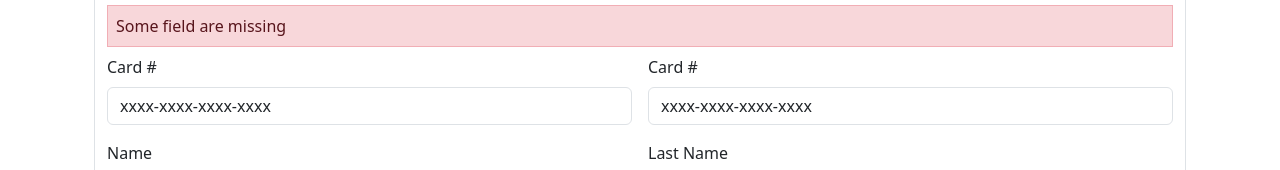
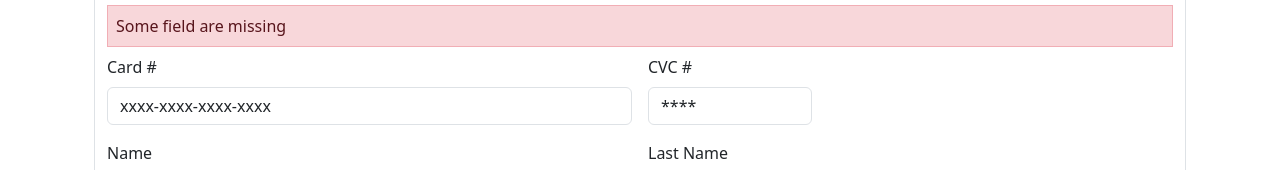
Before and after one commit to LuisIannelloDev/paymentform, a plain HTML site: page Index.html in a window 1280 px wide. Shown: the part 231-401 px from the top of the page. Drawn offline with nearby package versions, Linux system fonts and the light colour scheme.

Commit message:
Update Index.html

```diff
--- a/Index.html
+++ b/Index.html
@@ -29,9 +29,9 @@
                                                   Looks good!
                                               </div>
                                           </div>
-                                          <div class="col-md-6">
-                                              <label for="validationTooltip01" class="form-label">Card #</label>
-                                              <input type="text" class="form-control" id="validationTooltip01" value="xxxx-xxxx-xxxx-xxxx" required>
+                                          <div class="col-md-2">
+                                              <label for="validationTooltip01" class="form-label">CVC #</label>
+                                              <input type="text" class="form-control" id="validationTooltip01" value="****" required>
                                               <div class="valid-tooltip">
                                                   Looks good!
                                               </div>
```
